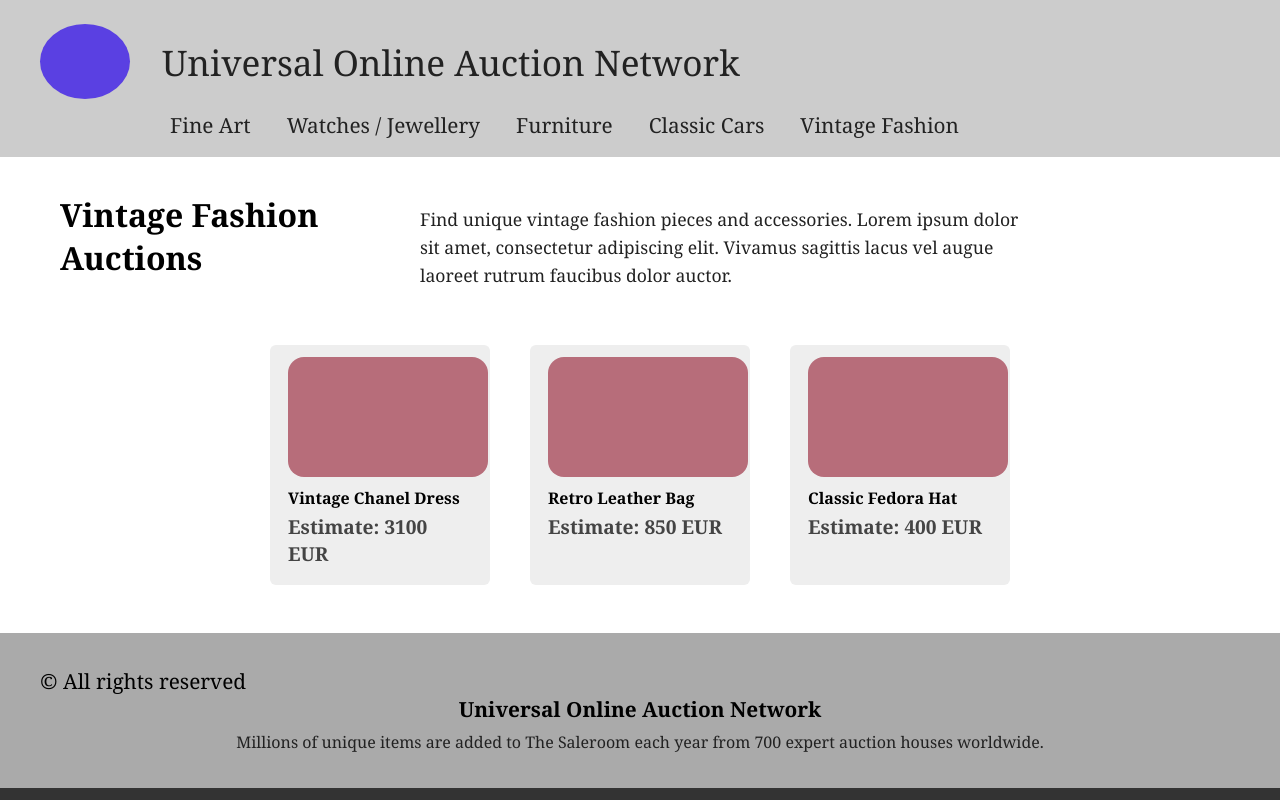
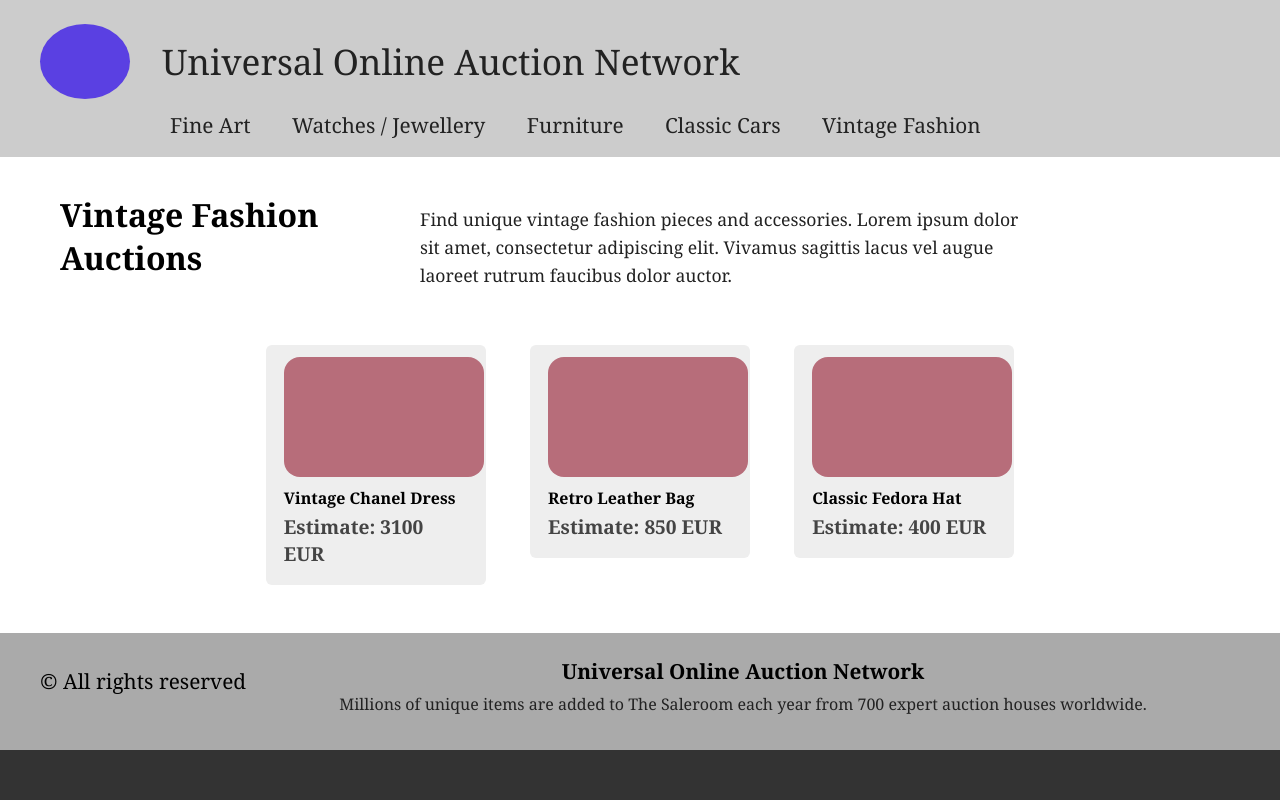
Before and after one commit to 1mmka/frontend-assik-2, a plain HTML site: page online_auction/vintage.html in a window 1280 px wide. Drawn offline with Linux system fonts and the light colour scheme.

Commit message:
update#1

```diff
--- a/online_auction/auction.css
+++ b/online_auction/auction.css
@@ -5,11 +5,11 @@ body {
     overflow: hidden;
 }
 
+/* HEADER */
 .site-header {
     background: #ccc;
-    display: flex;
-    align-items: center;
     padding: 24px 40px 12px 40px;
+    overflow: hidden; /* чтобы обтекание не ломало блок */
 }
 
 .logo-block {
@@ -17,6 +17,7 @@ body {
     height: 75px;
     background: #5a40e2;
     border-radius: 50%;
+    float: left; /* логотип слева */
     margin-right: 32px;
 }
 
@@ -24,14 +25,15 @@ body {
     font-size: 2.2em;
     font-weight: 500;
     color: #222;
+    line-height: 75px; /* выравниваем по вертикали с логотипом */
 }
 
+/* NAVBAR */
 .navbar {
     background: #ccc;
-    display: flex;
-    gap: 36px;
     padding: 0 0 18px 170px;
     font-size: 1.3em;
+    overflow: hidden;
 }
 
 .navbar a {
@@ -39,6 +41,8 @@ body {
     text-decoration: none;
     font-family: Georgia, serif;
     font-weight: 500;
+    margin-right: 36px; /* вместо gap */
+    display: inline-block;
     transition: color 0.2s;
 }
 
@@ -46,6 +50,7 @@ body {
     color: #5a40e2;
 }
 
+/* MAIN CONTENT */
 .main-content {
     background: #fff;
     margin: 0 auto;
@@ -54,9 +59,8 @@ body {
 }
 
 .main-row {
-    display: flex;
-    gap: 40px;
     padding: 0 60px 32px 60px;
+    overflow: hidden;
 }
 
 .main-title {
@@ -64,6 +68,7 @@ body {
     font-family: Georgia, serif;
     font-weight: bold;
     width: 320px;
+    float: left;
 }
 
 .main-desc {
@@ -72,12 +77,13 @@ body {
     max-width: 600px;
     line-height: 1.6;
     padding-top: 12px;
+    float: left;
+    margin-left: 40px; /* вместо gap */
 }
 
+/* LOTS SECTION */
 .lots {
-    display: flex;
-    justify-content: center;
-    gap: 40px;
+    text-align: center; /* для выравнивания карточек */
     margin-top: 24px;
 }
 
@@ -88,6 +94,9 @@ body {
     width: 220px;
     text-align: left;
     box-sizing: border-box;
+    display: inline-block; /* чтобы стояли рядом */
+    margin: 0 20px; /* вместо gap */
+    vertical-align: top;
 }
 
 .lot-img {
@@ -111,9 +120,11 @@ body {
     color: #444;
 }
 
+/* FOOTER */
 .site-footer {
     background: #aaa;
     padding: 24px 40px 35px 40px;
+    overflow: hidden;
 }
 
 .footer-left {
@@ -121,6 +132,7 @@ body {
     font-family: Georgia, serif;
     font-weight: 100;
     margin-top: 10px;
+    float: left;
 }
 
 .footer-center {
--- a/task3/task3.css
+++ b/task3/task3.css
@@ -83,8 +83,6 @@ tbody tr:nth-child(odd) {
 }
 
 .radio-group {
-    display: flex;
-    gap: 16px;
     align-items: center;
     margin-bottom: 10px;
 }
```
